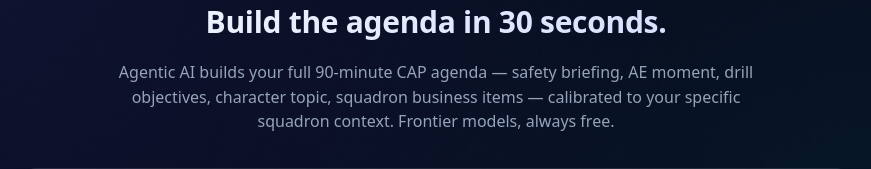
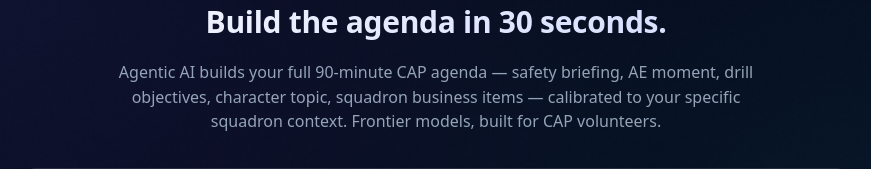
Before and after one commit to justfreshsky-jpg/CAPMeeting, a Flask app: page / in a window 1280 px wide. Shown: the part 122-291 px from the top of the page, without its empty margins (204-1075 px from the left). Run offline with Flask 3, Linux system fonts and the light colour scheme.

Commit message:
copy: remove marketing 'free' wording (portfolio de-free / ASI-forward)
Co-Authored-By: Claude Opus 4.7 <noreply@anthropic.com>

```diff
--- a/templates/index.html
+++ b/templates/index.html
@@ -136,7 +136,7 @@ a:hover{color:#c4b5fd}
   <header>
     <span class="tag">90-min squadron meeting · for cadet + composite squadrons</span>
     <h1>Build the agenda in 30 seconds.</h1>
-    <p>Agentic AI builds your full 90-minute CAP agenda — safety briefing, AE moment, drill objectives, character topic, squadron business items — calibrated to your specific squadron context. Frontier models, always free.</p>
+    <p>Agentic AI builds your full 90-minute CAP agenda — safety briefing, AE moment, drill objectives, character topic, squadron business items — calibrated to your specific squadron context. Frontier models, built for CAP volunteers.</p>
   </header>
 
   <main>
```
